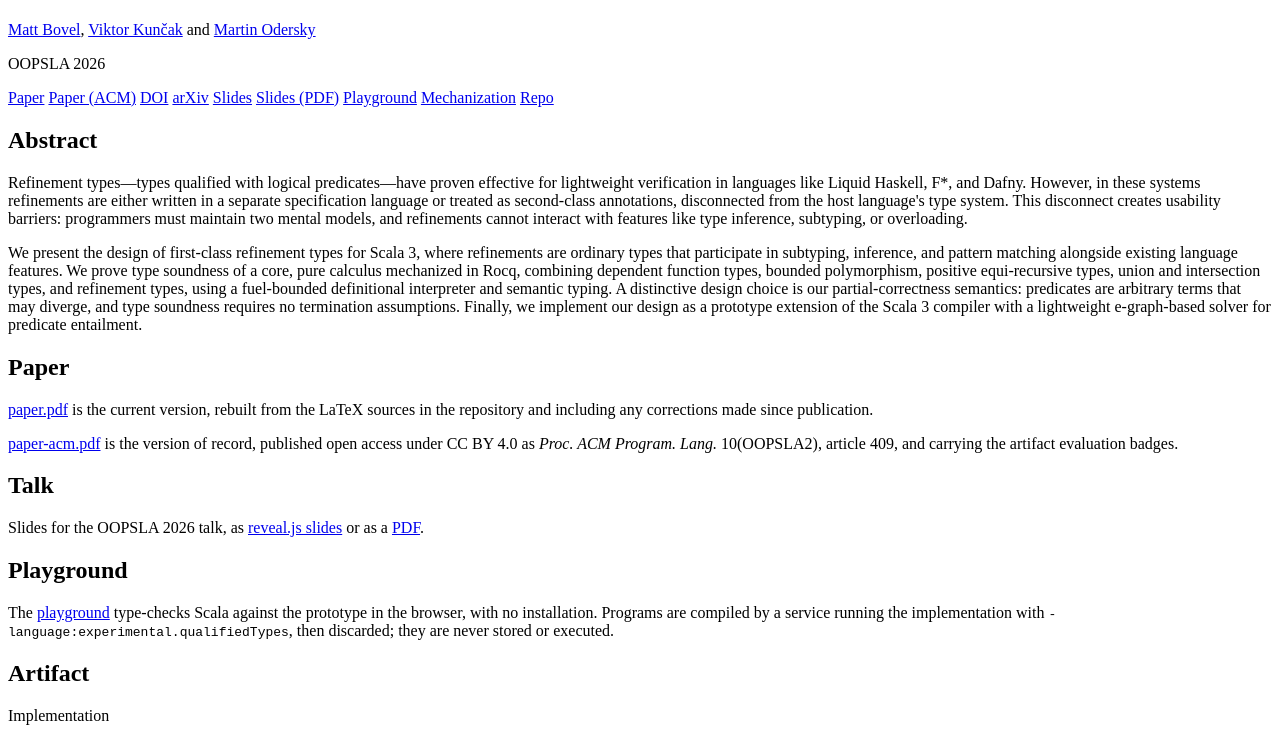
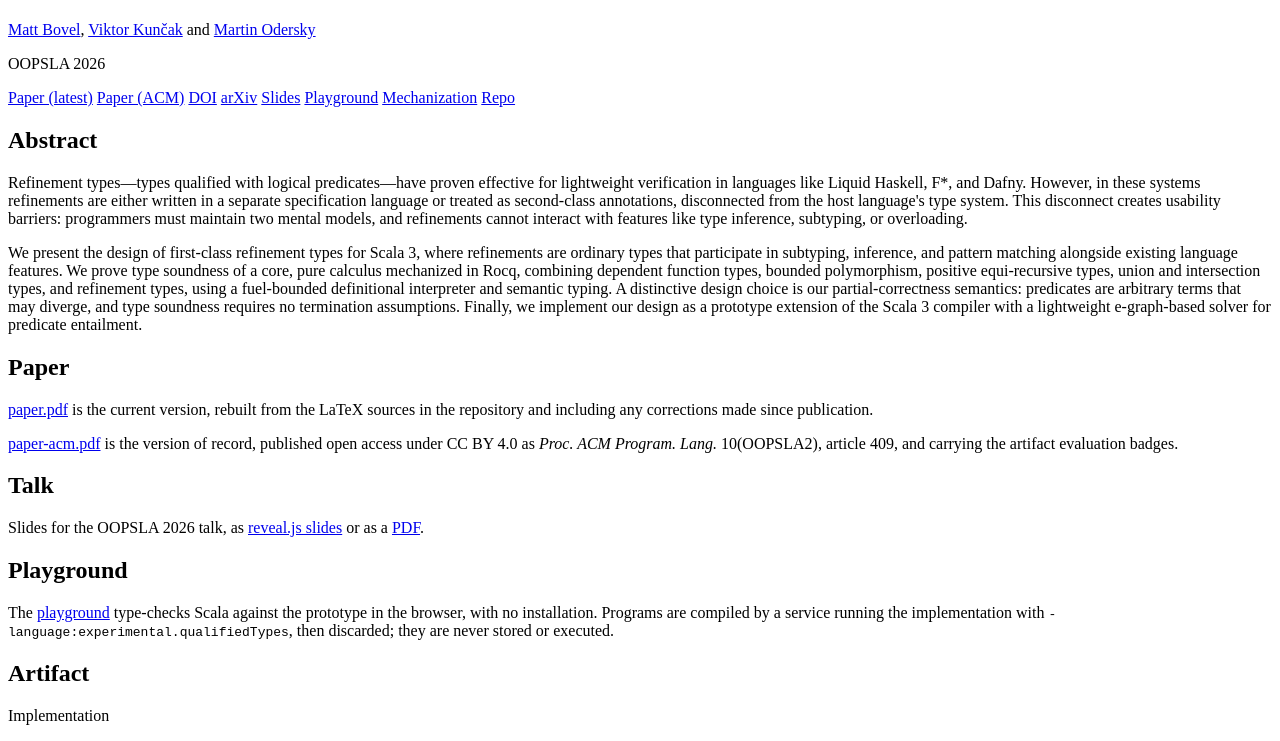
Before and after one commit to mbovel/first-class-refinement-types-in-scala, a plain HTML site: page website/index.html in a window 1280 px wide. Shown: the part 59-800 px from the top of the page. Drawn offline with Linux system fonts and the light colour scheme; a web font is replaced by a local one.

```diff
--- a/website/index.html
+++ b/website/index.html
@@ -115,12 +115,11 @@
     <p class="job kind">OOPSLA 2026</p>
 
     <p class="top-links">
-      <a href="paper.pdf">Paper</a>
+      <a href="paper.pdf">Paper (latest)</a>
       <a href="paper-acm.pdf">Paper (ACM)</a>
       <a href="https://dl.acm.org/doi/10.1145/3839541">DOI</a>
       <a href="https://arxiv.org/abs/2605.08369">arXiv</a>
       <a href="presentation/">Slides</a>
-      <a href="presentation/presentation.pdf">Slides (PDF)</a>
       <a href="playground/">Playground</a>
       <a href="mechanization/toc.html">Mechanization</a>
       <a href="https://github.com/mbovel/first-class-refinement-types-in-scala">Repo</a>
```
